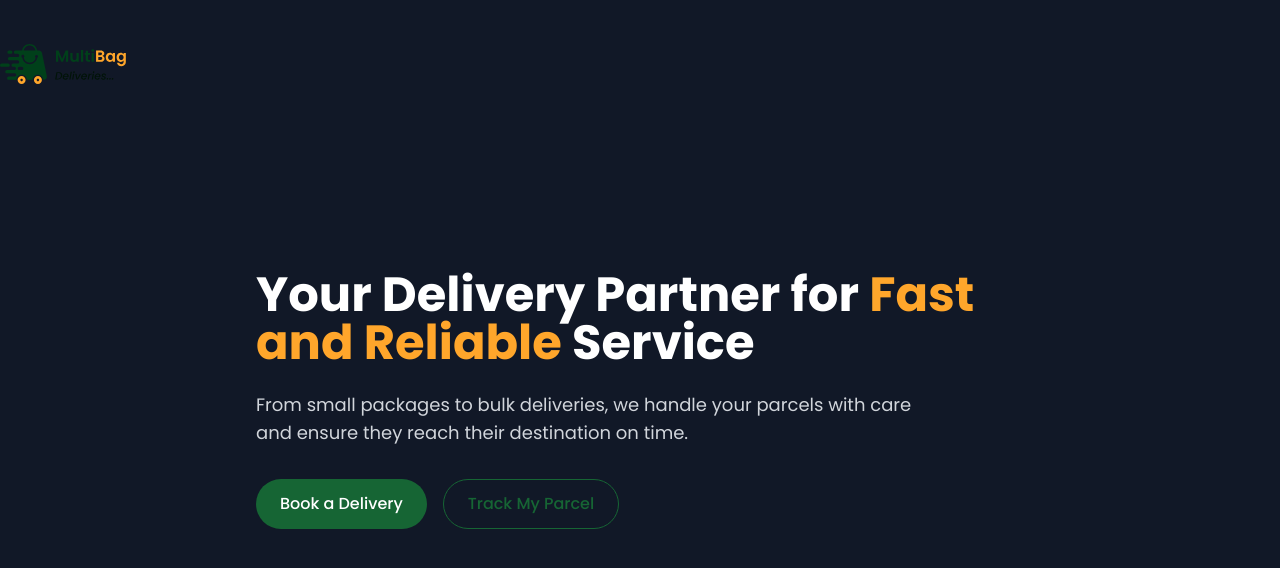
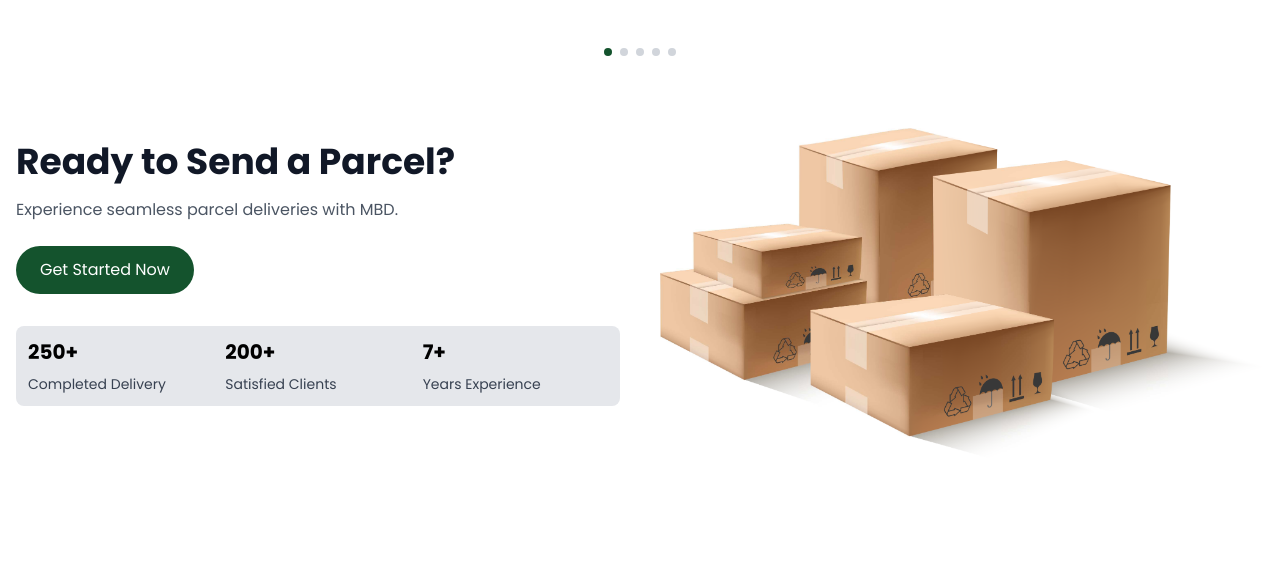
Before and after one commit to SmartApproaches/Multi-Bag-Deliveries, a React (Vite) app: page / in a window 1280 px wide. Shown: the top 568 px of the page. Built offline with nearby package versions, Linux system fonts and the light colour scheme.

Commit message:
parcel commit

```diff
--- a/src/App.jsx
+++ b/src/App.jsx
@@ -1,15 +1,9 @@
-import "./App.css";
-import { BrowserRouter as Router, Routes, Route } from "react-router";
-import Home from "./pages/home";
+import Parcel from './components/Parcel';
 
 function App() {
   return (
     <>
-      <Router>
-        <Routes>
-          <Route path="/" element={<Home />} />
-        </Routes>
-      </Router>
+     <Parcel />
     </>
   );
 }
--- /dev/null
+++ b/src/components/Parcel.jsx
@@ -0,0 +1,48 @@
+
+import parcelImage from '../assets/images/parcel.png';
+
+const Parcel = () => {
+
+    return (
+        <section className="w-full bg-white py-12">
+            <div className="max-w-7xl mx-auto px-4">
+                <div className='flex justify-center mb-6'>
+                   {[0, 1, 2, 3, 4].map((dot) => (
+                    <span key={dot}
+                    className={`w-2 h-2 mx-1 rounded-full cursor-pointer ${ dot === 0 ? 'bg-green-900' : 'bg-gray-300'}`} />
+                   ))}
+                </div>
+
+                <div className="flex flex-col-reverse md:flex-row items-center gap-10 mt-8">
+                    <div className="flex-1 text-center md:text-left">
+                        <h1 className="text-3xl font-bold md:text-4xl text-gray-900">Ready to Send a Parcel?</h1>
+                        <p className="mt-4 text-gray-600 max-w-md"> Experience seamless parcel deliveries with MBD.</p>
+
+                        <button className="mt-6 bg-green-900 text-white px-6 py-3 rounded-full cursor-pointer hover:bg-green-800 transition"> Get Started Now</button>
+
+                        <div className="mt-8 grid grid-cols-3 gap-3 bg-gray-200 p-3 rounded-lg">
+                            <div>
+                                <h3 className="text-xl font-bold">250+</h3>
+                                <p className="text-gray-700 text-sm mt-2"> Completed Delivery</p>
+                            </div>
+                            <div>
+                                <h3 className="text-xl font-bold">200+</h3>
+                                <p className="text-gray-700 text-sm mt-2"> Satisfied Clients</p>
+                            </div>
+                            <div>
+                                <h3 className="text-xl font-bold">7+</h3>
+                                <p className="text-gray-700 text-sm mt-2"> Years Experience</p>
+                            </div>
+                        </div>
+                    </div>
+
+                    <div className="flex-1 flex justify-center mt-10">
+                   <img src={parcelImage} alt="Parcel Delivery" className="w-full  " />
+                    </div>
+                </div>
+            </div>
+        </section>
+    );
+};
+
+export default Parcel;
```
Also changed, not shown: src/assets/images/parcel.png (added).
